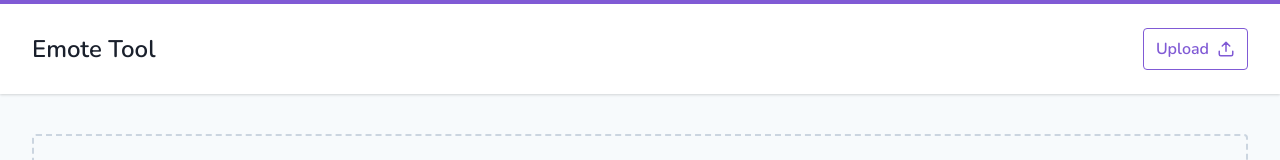
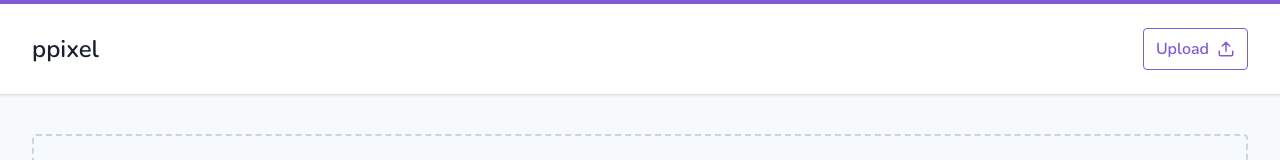
Before and after one commit to brattonross/ppixel, a Nuxt app: page / in a window 1280 px wide. Shown: the top 160 px of the page. Built offline with nearby package versions, Linux system fonts and the light colour scheme.

Commit message:
update icon and title

```diff
--- a/layouts/default.vue
+++ b/layouts/default.vue
@@ -4,7 +4,7 @@
       <div class="container py-6">
         <div class="flex items-center justify-between">
           <nuxt-link to="/">
-            <h1 class="inline-block text-2xl font-semibold">Emote Tool</h1>
+            <h1 class="inline-block text-2xl font-semibold">ppixel</h1>
           </nuxt-link>
 
           <label for="upload" class="relative flex">
```
Also changed, not shown: static/icon.png, 1 other file (tests, documents, lock files or other folders).
